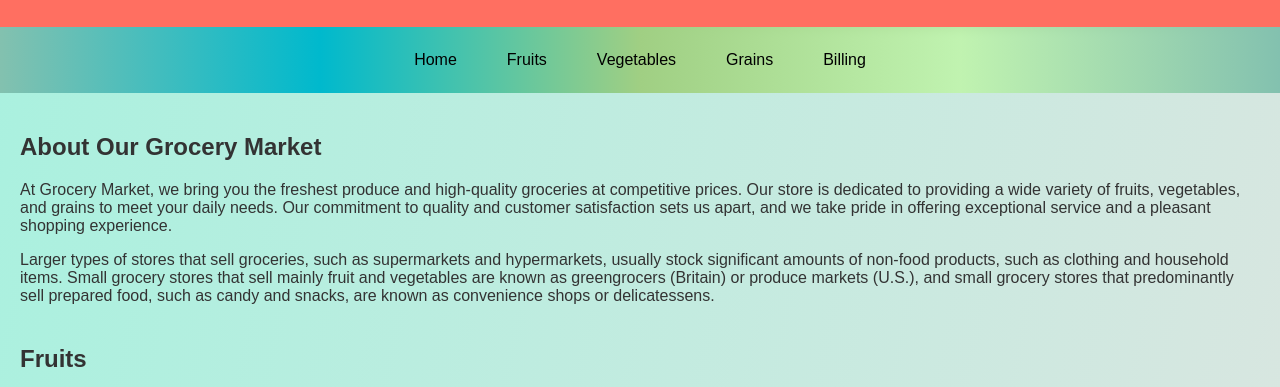
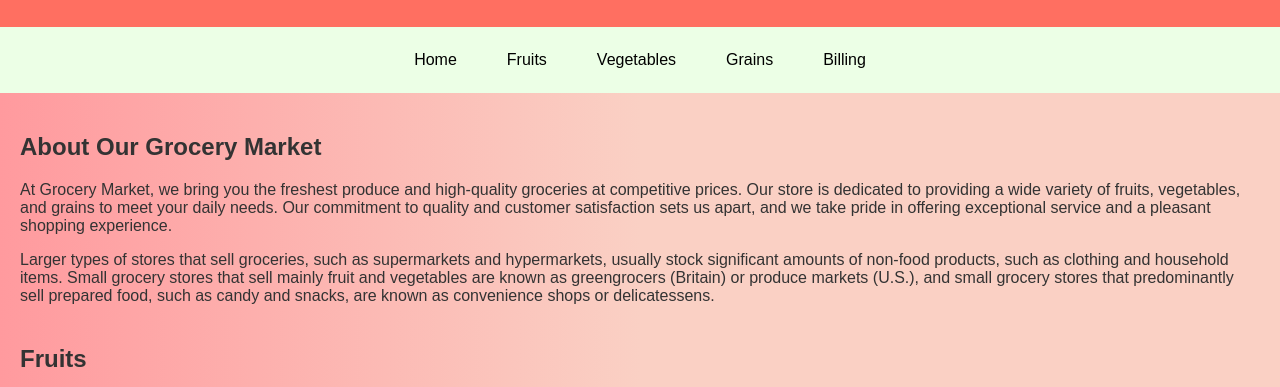
Before and after one commit to Shahzebbagsiraj/groceerymart-website, a plain HTML site: page index.html in a window 1280 px wide. Shown: the part 93-480 px from the top of the page. Drawn offline with Linux system fonts and the light colour scheme.

Commit message:
Update styles.css

```diff
--- a/styles.css
+++ b/styles.css
@@ -1,9 +1,11 @@
 body {
     font-family: 'Arial', sans-serif;
-    background: linear-gradient(to bottom right, #A9F1DF, #FFDDE1);
+
     color: #333;
     margin: 0;
     padding: 0;
+
+    background: linear-gradient(to right, #ff9a9e, #fad0c4, #fad0c4);
 }
 
 header {
@@ -15,9 +17,10 @@ header {
 }
 
 nav {
-    /* background: linear-gradient(to right, #93A5CF, #BFF098, #690979);*/
+
     padding: 10px;
-    background-image: linear-gradient(to right, #83c1af, #00b9cd, #a0cf83, #bef5a5cf, #83c1af);
+
+    background-color: #ECFFE6;
 
 }
 
@@ -51,6 +54,11 @@ nav ul li a:hover {
 
 main {
     padding: 20px;
+}
+
+#home {
+    font-weight: 350;
+
 }
 
 section {
```
